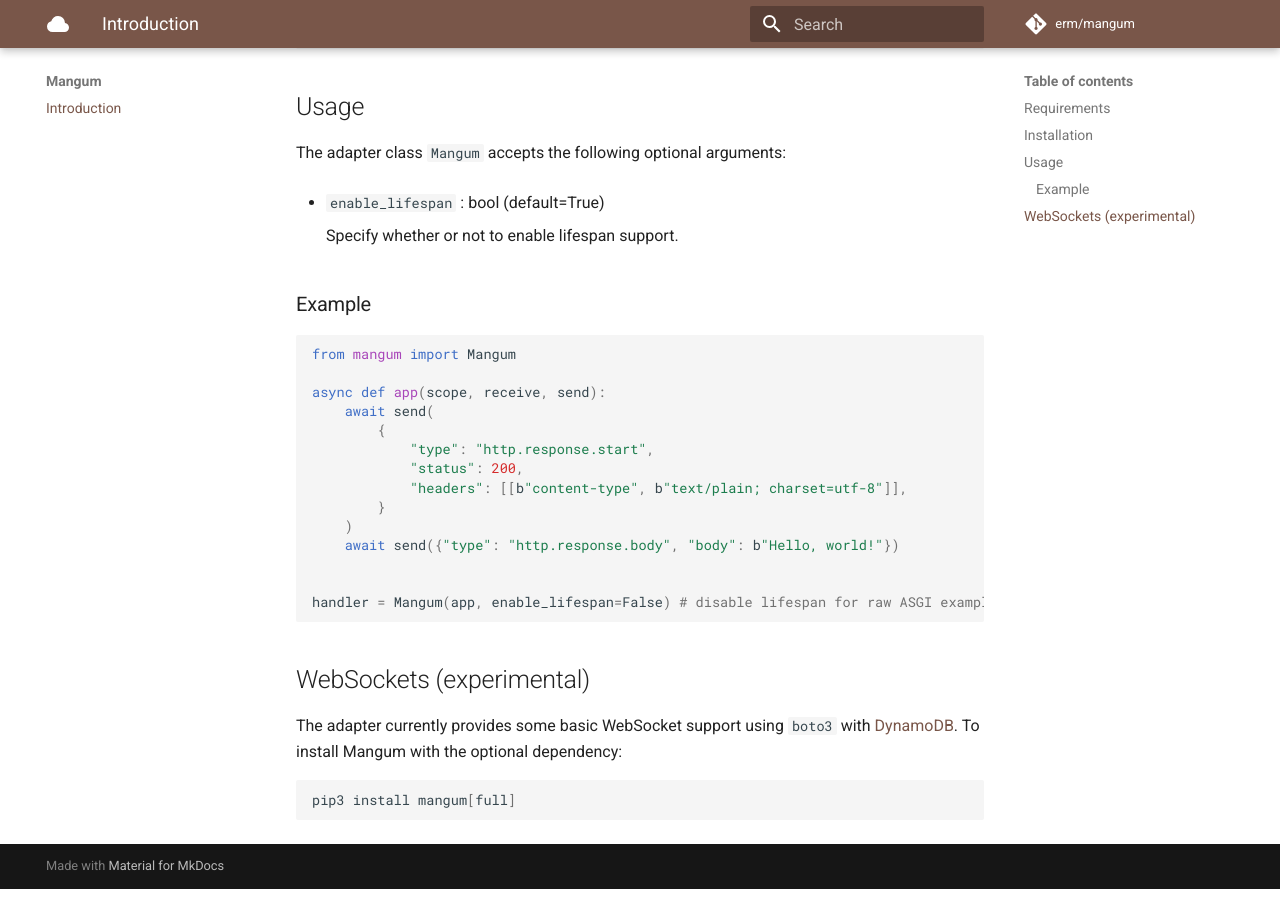
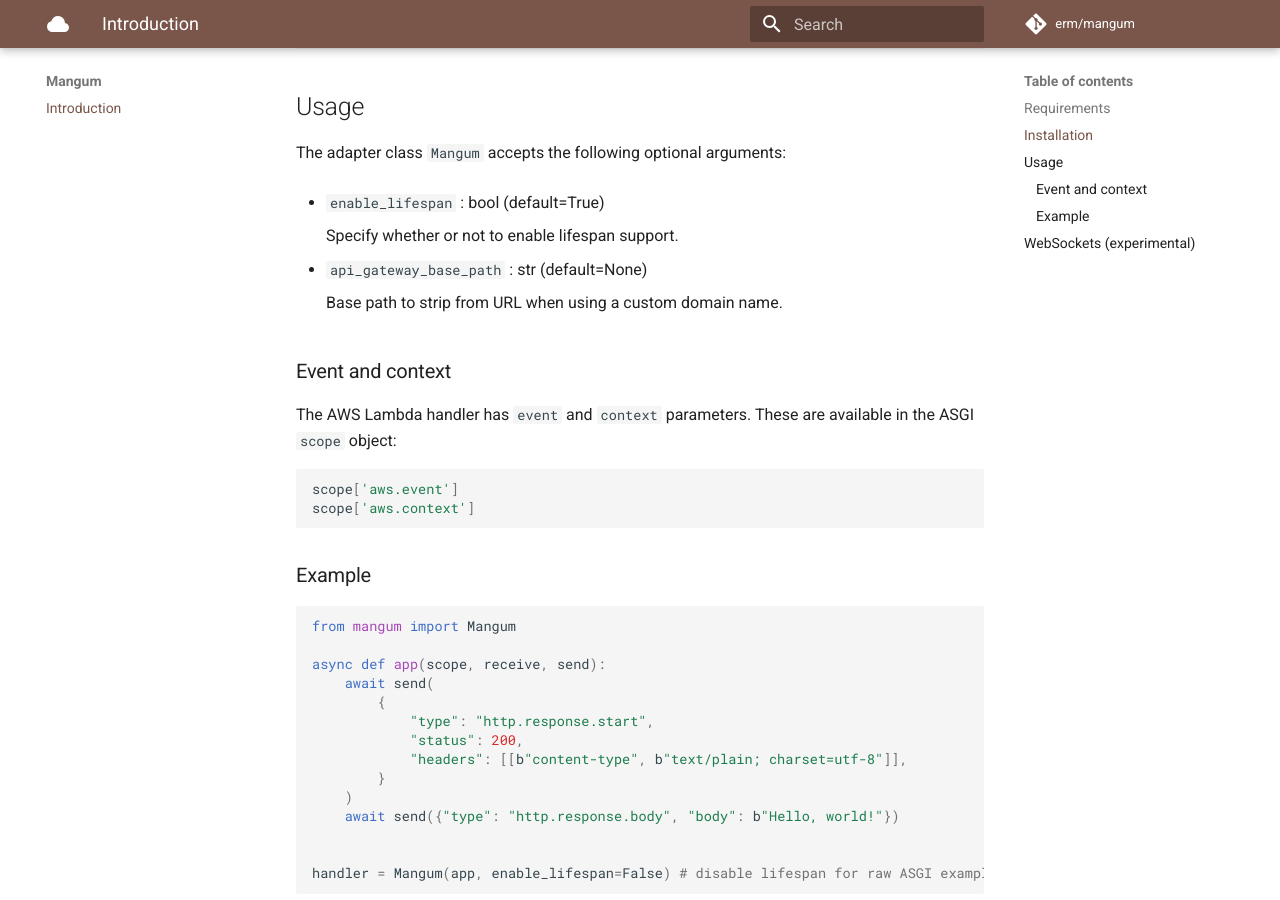
Before and after one commit to Kludex/mangum, an MkDocs documentation site: the page built from docs/index.md, in a window 1280 px wide and 900 px high, scrolled down 489 px. Built offline with MkDocs 1.6.1 and Material for MkDocs 9.7.7, drawn with Linux system fonts in a browser that asks for light colours; comment, search, counter and statistics services are not loaded.

Commit message:
Minor tweaks to path stripping behaviour, change aws attribute access in scope, document aws attributes and base path behaviour in README

````diff
--- a/docs/index.md
+++ b/docs/index.md
@@ -29,6 +29,19 @@
 
     Specify whether or not to enable lifespan support.
 
+- `api_gateway_base_path` : str (default=None)
+
+    Base path to strip from URL when using a custom domain name.
+
+### Event and context
+
+The AWS Lambda handler has `event` and `context` parameters. These are available in the ASGI `scope` object:
+
+```python3
+scope['aws.event']
+scope['aws.context']
+```
+
 ### Example
 
 ```python3
````
Also changed, not shown: README.md (+13 -0 lines), docs/usage.md (deleted, +0 -26 lines), 3 other files.
